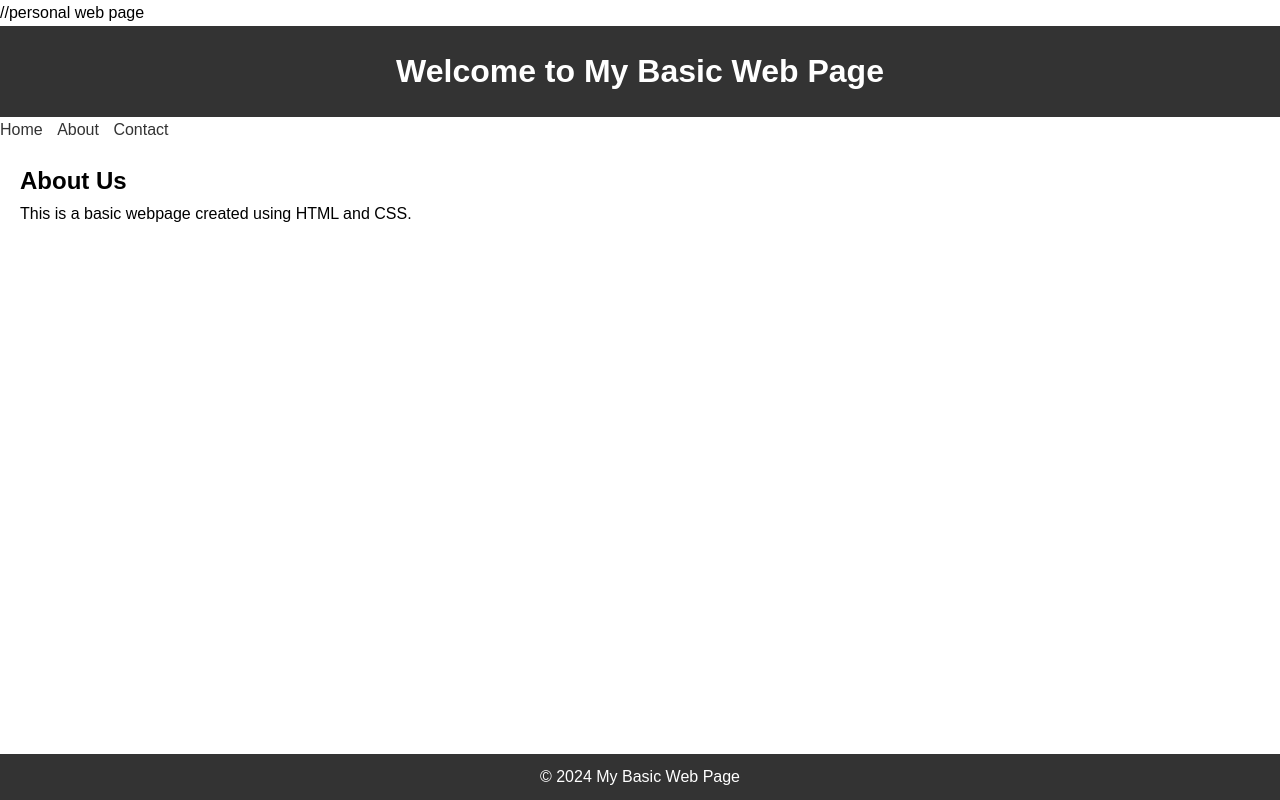
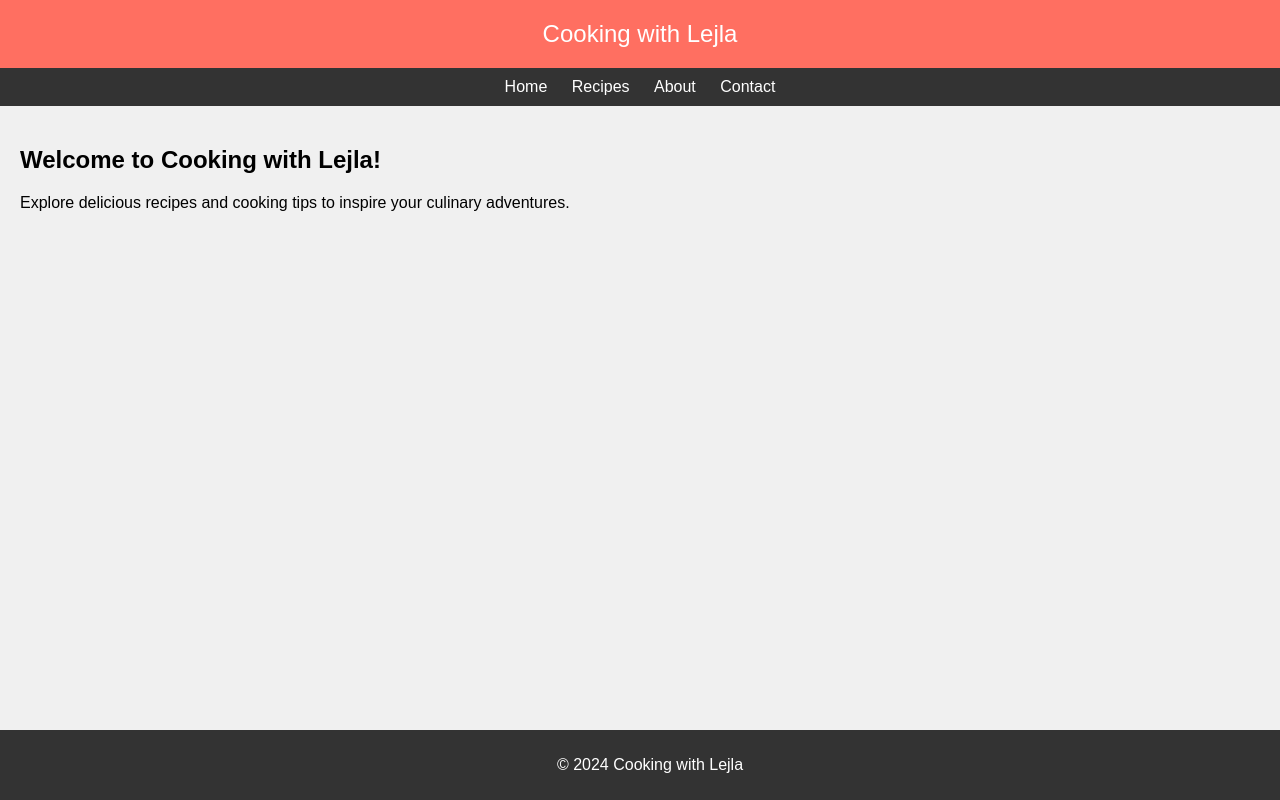
Before and after one commit to lejlaoo/cooking, a plain HTML site: page index.html in a window 1280 px wide. Drawn offline with Linux system fonts and the light colour scheme.

Commit message:
Update index.html

```diff
--- a/index.html
+++ b/index.html
@@ -1,34 +1,64 @@
-//personal web page
 <!DOCTYPE html>
 <html lang="en">
 <head>
     <meta charset="UTF-8">
     <meta name="viewport" content="width=device-width, initial-scale=1.0">
-    <title>My Basic Web Page</title>
-    <link rel="stylesheet" href="style.css">
+    <title>Cooking with Lejla</title>
+    <style>
+        body {
+            font-family: Arial, sans-serif;
+            margin: 0;
+            padding: 0;
+            background-color: #f0f0f0;
+        }
+        header {
+            background-color: #FF6F61;
+            color: #fff;
+            padding: 20px;
+            text-align: center;
+            font-size: 24px;
+        }
+        nav {
+            background-color: #333;
+            color: #fff;
+            padding: 10px;
+            text-align: center;
+        }
+        nav a {
+            color: #fff;
+            text-decoration: none;
+            margin: 0 10px;
+        }
+        main {
+            padding: 20px;
+        }
+        footer {
+            background-color: #333;
+            color: #fff;
+            padding: 10px;
+            text-align: center;
+            position: fixed;
+            bottom: 0;
+            width: 100%;
+        }
+    </style>
 </head>
 <body>
     <header>
-        <h1>Welcome to My Basic Web Page</h1>
+        Cooking with Lejla
     </header>
-
     <nav>
-        <ul>
-            <li><a href="#">Home</a></li>
-            <li><a href="#">About</a></li>
-            <li><a href="#">Contact</a></li>
-        </ul>
+        <a href="#">Home</a>
+        <a href="#">Recipes</a>
+        <a href="#">About</a>
+        <a href="#">Contact</a>
     </nav>
-
     <main>
-        <section>
-            <h2>About Us</h2>
-            <p>This is a basic webpage created using HTML and CSS.</p>
-        </section>
+        <h2>Welcome to Cooking with Lejla!</h2>
+        <p>Explore delicious recipes and cooking tips to inspire your culinary adventures.</p>
     </main>
-
     <footer>
-        <p>&copy; 2024 My Basic Web Page</p>
+        <p>&copy; 2024 Cooking with Lejla</p>
     </footer>
 </body>
 </html>
```
